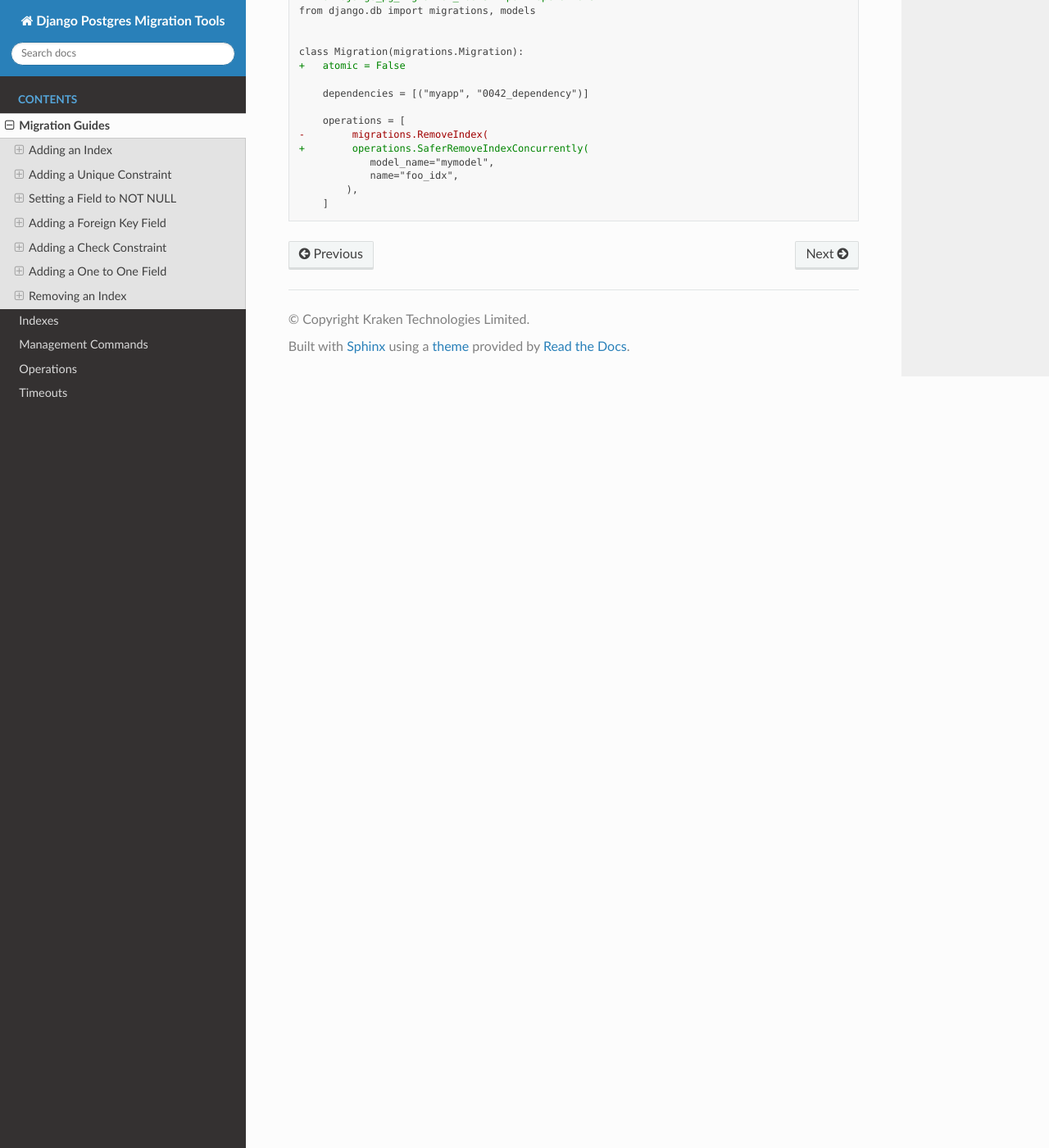
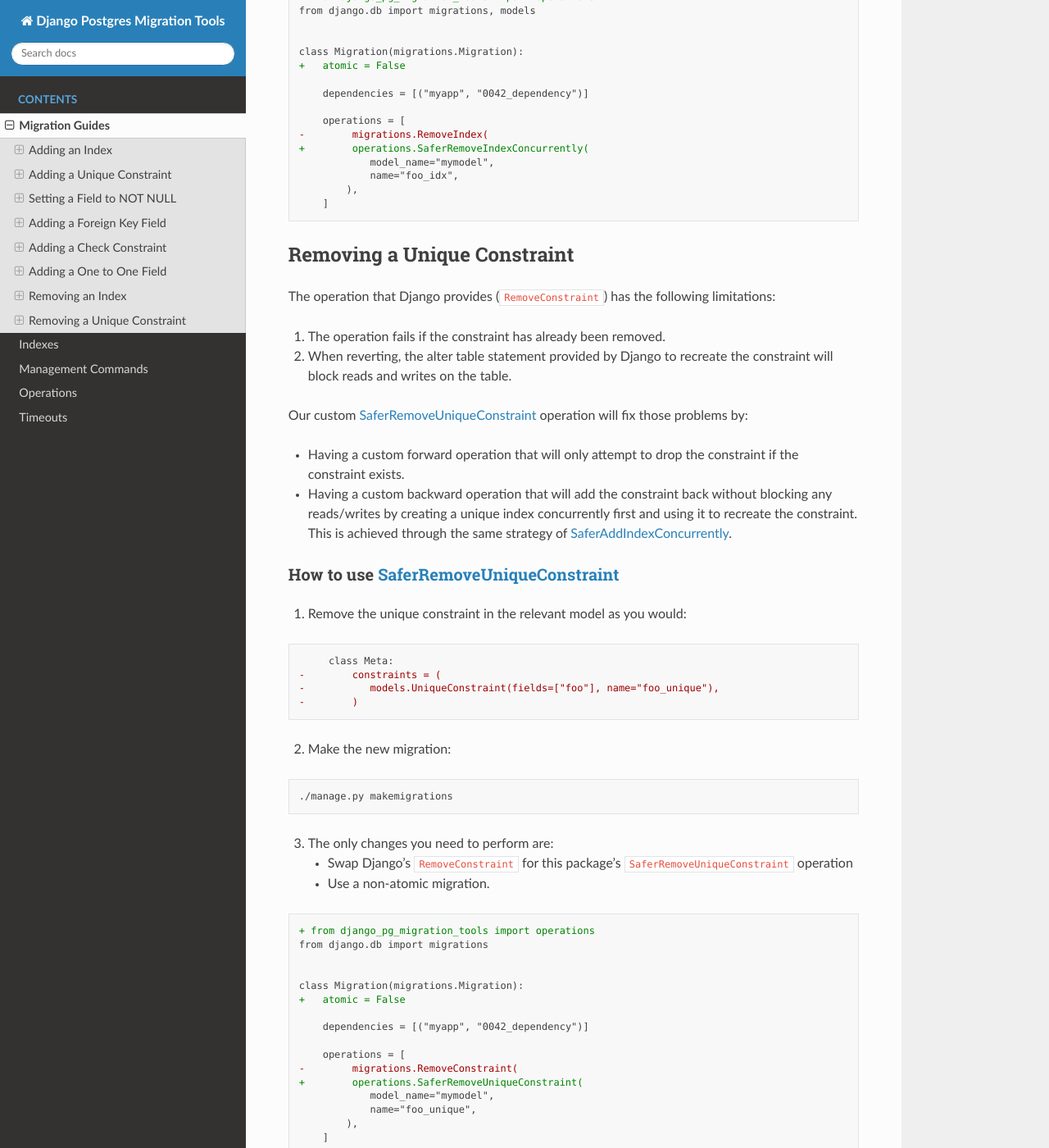
Before and after one commit to kraken-tech/django-pg-migration-tools, a Sphinx documentation site: the page built from docs/guides/migration_guides.rst, in a window 1280 px wide and 1400 px high, scrolled down 12240 px. Shown: the whole window at 82% size. Built offline with Sphinx 7.4.7 and the Read the Docs theme 3.1.0, drawn with Linux system fonts in a browser that asks for light colours.

Commit message:
Move info for removing a unique constraint to its own guide
Why? The current information on removing a unique constraint is
clustered inside the class definition of the SaferRemoveUniqueConstraint
operation.

It is not obvious from a user's PoV that they will find a "guide" and a
"how-to" inside the documentation for the definition of a class as this
is not a common place for such information to live.

This commit moves this information to a more free-form "guides" page so
that the documentation is easier to find and easier to edit.

The class definition will still include a link back to the guide in
case users come to the class definition before they read the guide.

```diff
--- a/docs/guides/migration_guides.rst
+++ b/docs/guides/migration_guides.rst
@@ -739,3 +739,72 @@ Remember to use a non-atomic migration.
               name="foo_idx",
           ),
       ]
+
+
+.. _guide_removing_a_unique_constraint:
+
+Removing a Unique Constraint
+----------------------------
+
+The operation that Django provides (``RemoveConstraint``) has the
+following limitations:
+
+1. The operation fails if the constraint has already been removed.
+2. When reverting, the alter table statement provided by Django to recreate
+   the constraint will block reads and writes on the table.
+
+Our custom :ref:`SaferRemoveUniqueConstraint <safer_remove_unique_constraint>`
+operation will fix those problems by:
+
+- Having a custom forward operation that will only attempt to drop the
+  constraint if the constraint exists.
+- Having a custom backward operation that will add the constraint back
+  without blocking any reads/writes by creating a unique index concurrently
+  first and using it to recreate the constraint. This is achieved through
+  the same strategy of
+  :ref:`SaferAddIndexConcurrently <safer_add_index_concurrently>`.
+
+.. _guide_how_to_use_safer_remove_unique_constraint:
+
+How to use :ref:`SaferRemoveUniqueConstraint <safer_remove_unique_constraint>`
+______________________________________________________________________________
+
+1. Remove the unique constraint in the relevant model as you would:
+
+.. code-block:: diff
+
+       class Meta:
+  -        constraints = (
+  -           models.UniqueConstraint(fields=["foo"], name="foo_unique"),
+  -        )
+
+2. Make the new migration:
+
+.. code-block:: bash
+
+  ./manage.py makemigrations
+
+3. The only changes you need to perform are:
+
+   - Swap Django's ``RemoveConstraint`` for this package's
+     ``SaferRemoveUniqueConstraint`` operation
+   - Use a non-atomic migration.
+
+.. code-block:: diff
+
+  + from django_pg_migration_tools import operations
+  from django.db import migrations
+
+
+  class Migration(migrations.Migration):
+  +   atomic = False
+
+      dependencies = [("myapp", "0042_dependency")]
+
+      operations = [
+  -        migrations.RemoveConstraint(
+  +        operations.SaferRemoveUniqueConstraint(
+              model_name="mymodel",
+              name="foo_unique",
+          ),
+      ]
```
Also changed, not shown: docs/usage/operations.rst (+5 -57 lines).
